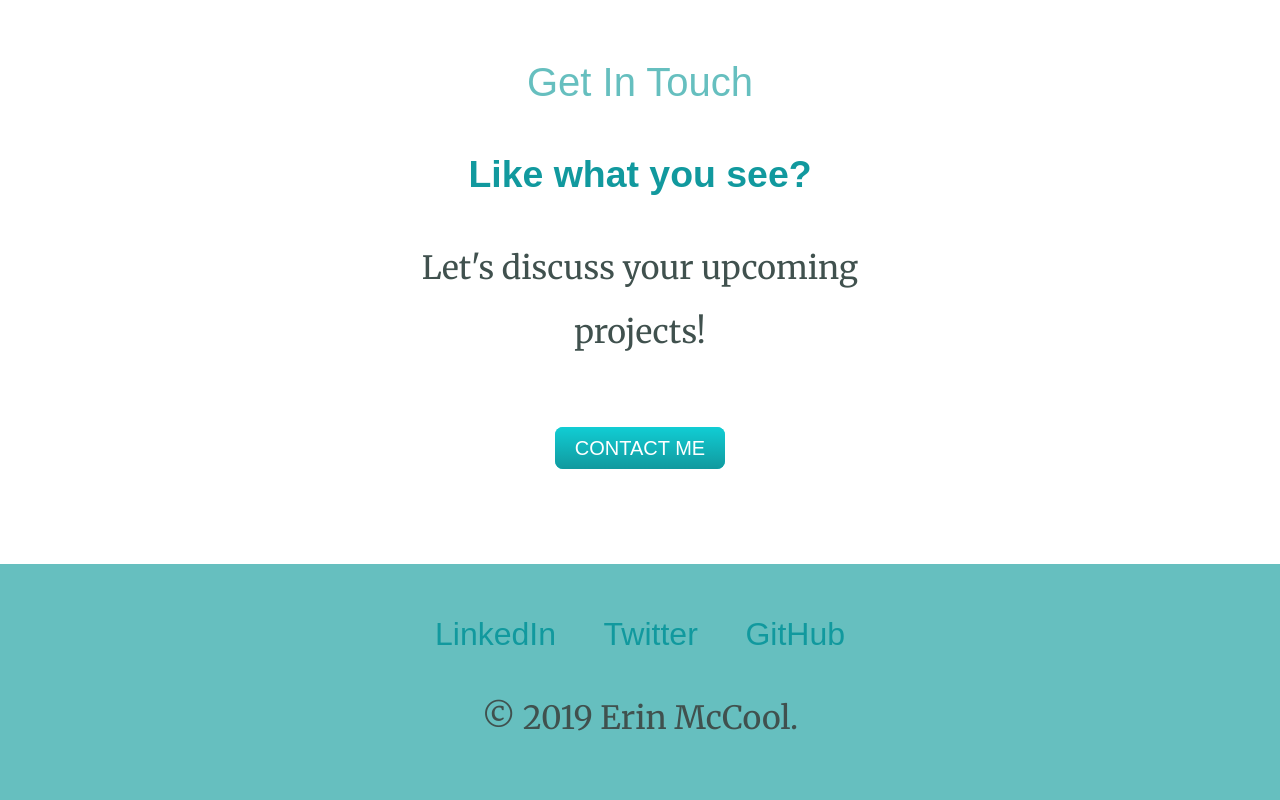
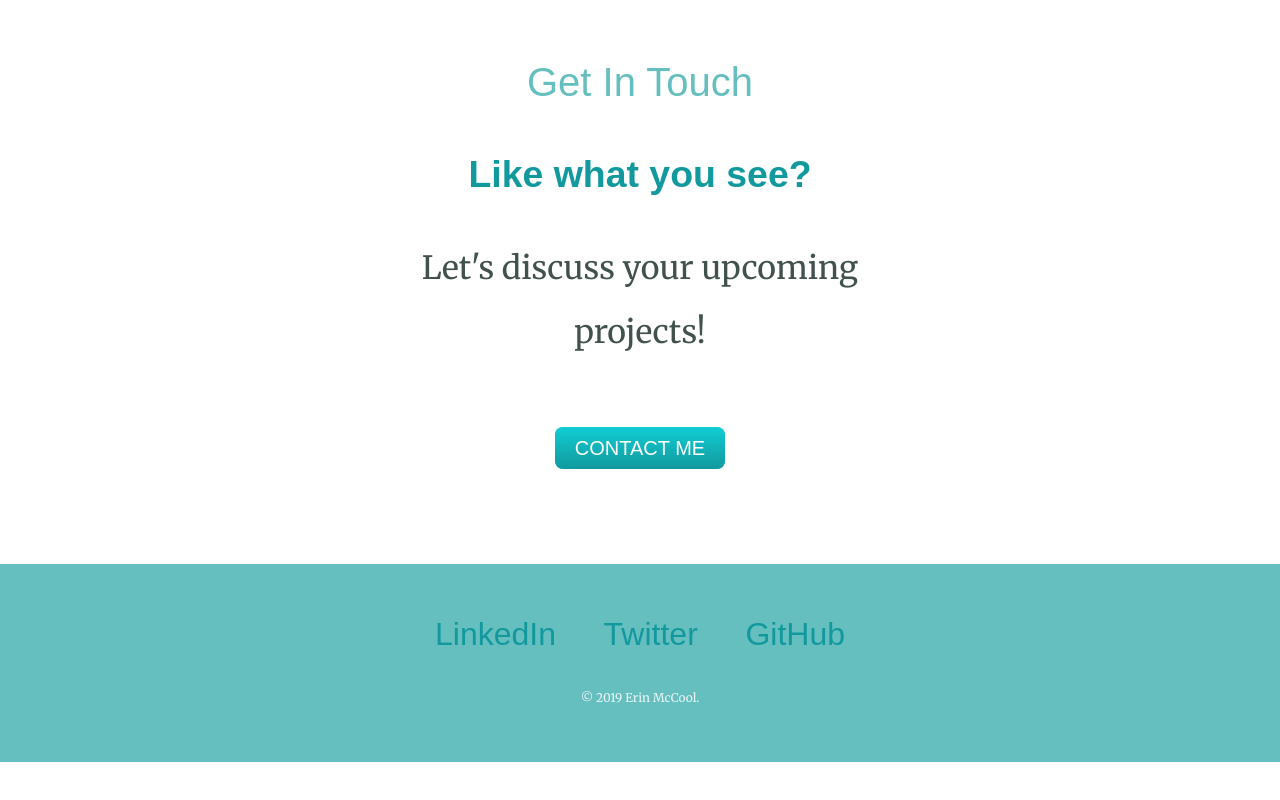
Before and after one commit to emccool/Portfolio, a plain HTML site: page index.html in a window 1280 px wide. Shown: the part 2709-3509 px from the top of the page. After the commit the page ends 3471 px from the top, so only its background shows below. Drawn offline with Linux system fonts and the light colour scheme.

Commit message:
Fixed typo in html

```diff
--- a/index.html
+++ b/index.html
@@ -54,7 +54,7 @@
     <a class="footer-link" href="https://www.linkedin.com/in/erinmccool/">LinkedIn</a>
     <a class="footer-link" href="https://twitter.com/e_mccool4">Twitter</a>
     <a class="footer-link" href="https://github.com/emccool">GitHub</a>
-    <p classs="copyright">© 2019 Erin McCool.</p>
+    <p class="copyright">© 2019 Erin McCool.</p>
   </div>
 
 </body>
```
